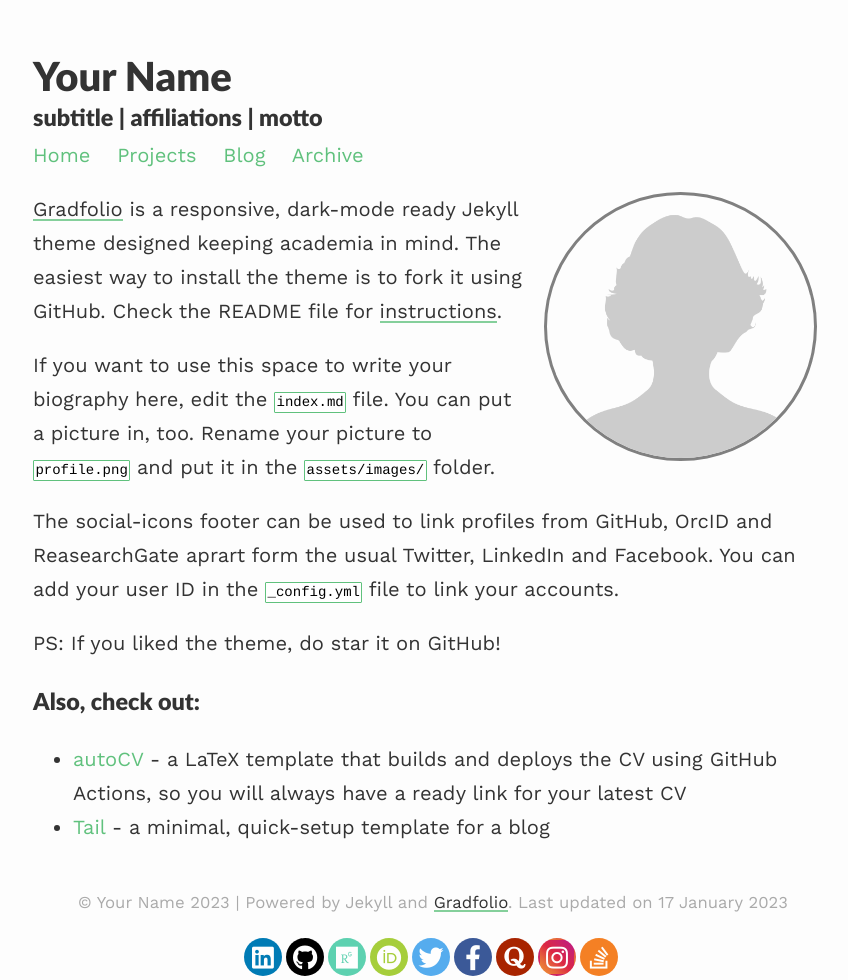
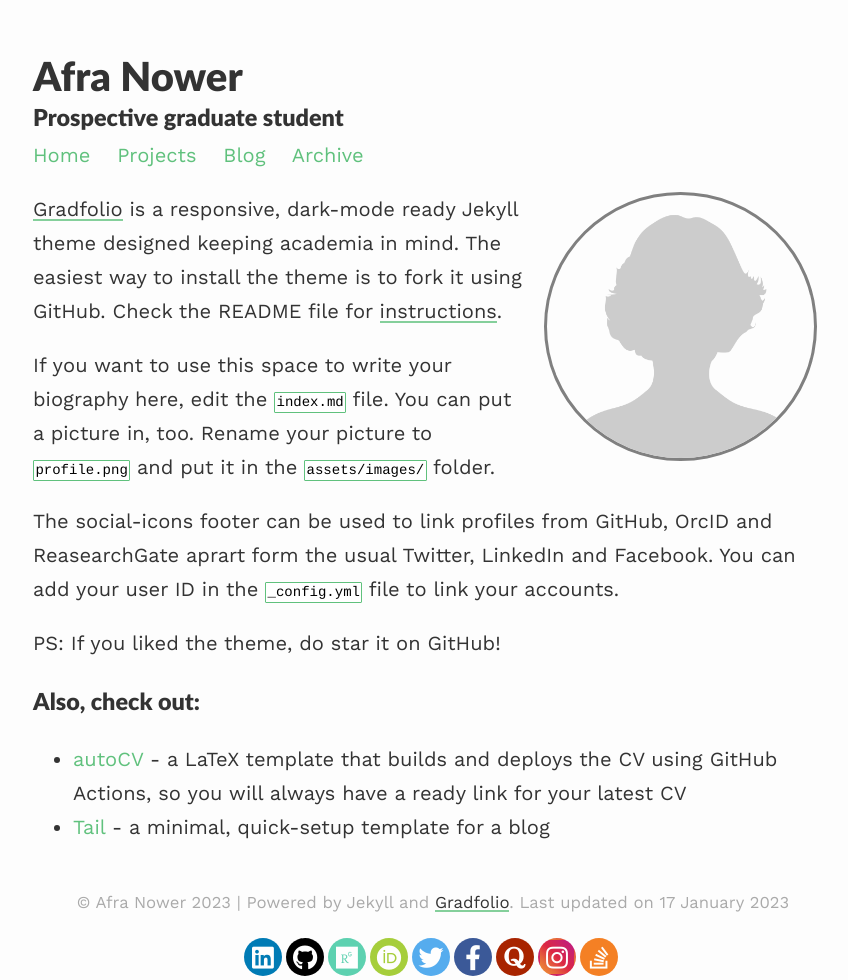
Before and after one commit to ashikul-haque/web, a Jekyll site: the page built from index.md, in a window 1280 px wide. Shown: the whole page, without its empty margins (207-1055 px from the left). Built offline with Jekyll 4.4.1, drawn with Linux system fonts in a browser that asks for light colours; nearby versions of some CDN libraries.

Commit message:
Update _config.yml

```diff
--- a/_config.yml
+++ b/_config.yml
@@ -1,7 +1,7 @@
 ### your site title here
 
-title: Your Name
-description: subtitle | affiliations | motto
+title: Afra Nower
+description: Prospective graduate student
 
 baseurl: /gradfolio #name of GitHub repository
 url: "" #custom url to be used instead of GitHub repository
```
